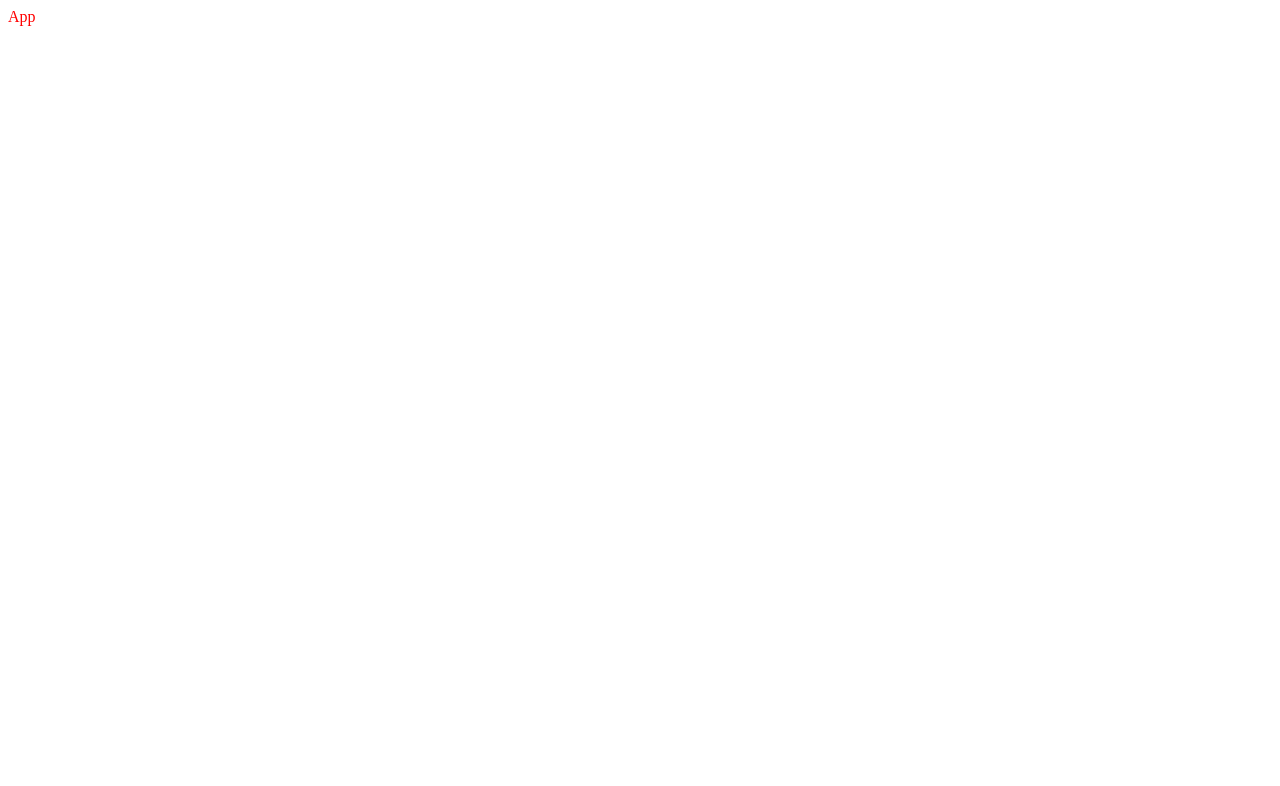
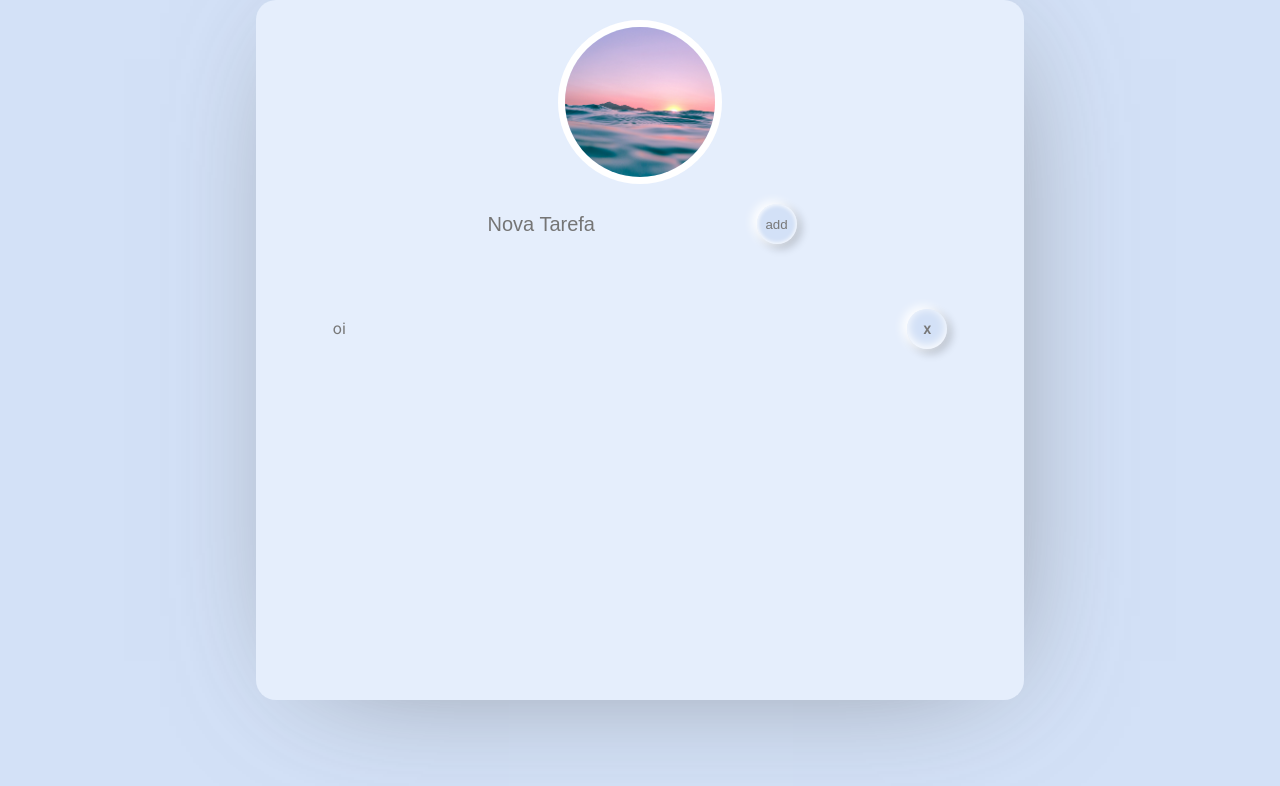
Before and after one commit to barrosraffa/estudos-React, a React app in the folder to-do-list-react/: page / in a window 1280 px wide. Built offline with nearby package versions, Linux system fonts and the light colour scheme.

Commit message:
css finalizado, lógica iniciada

```diff
--- a/to-do-list-react/public/index.html
+++ b/to-do-list-react/public/index.html
@@ -4,40 +4,18 @@
     <meta charset="utf-8" />
     <link rel="icon" href="%PUBLIC_URL%/favicon.ico" />
     <meta name="viewport" content="width=device-width, initial-scale=1" />
+    <link href="https://fonts.googleapis.com/css2?family=Roboto:wght@100;300;400;500&display=swap" rel="stylesheet">
     <meta name="theme-color" content="#000000" />
     <meta
       name="description"
       content="Web site created using create-react-app"
     />
     <link rel="apple-touch-icon" href="%PUBLIC_URL%/logo192.png" />
-    <!--
-      manifest.json provides metadata used when your web app is installed on a
-      user's mobile device or desktop. See https://developers.google.com/web/fundamentals/web-app-manifest/
-    -->
     <link rel="manifest" href="%PUBLIC_URL%/manifest.json" />
-    <!--
-      Notice the use of %PUBLIC_URL% in the tags above.
-      It will be replaced with the URL of the `public` folder during the build.
-      Only files inside the `public` folder can be referenced from the HTML.
-
-      Unlike "/favicon.ico" or "favicon.ico", "%PUBLIC_URL%/favicon.ico" will
-      work correctly both with client-side routing and a non-root public URL.
-      Learn how to configure a non-root public URL by running `npm run build`.
-    -->
-    <title>React App</title>
+    <title>To do List</title>
   </head>
   <body>
     <noscript>You need to enable JavaScript to run this app.</noscript>
     <div id="root"></div>
-    <!--
-      This HTML file is a template.
-      If you open it directly in the browser, you will see an empty page.
-
-      You can add webfonts, meta tags, or analytics to this file.
-      The build step will place the bundled scripts into the <body> tag.
-
-      To begin the development, run `npm start` or `yarn start`.
-      To create a production bundle, use `npm run build` or `yarn build`.
-    -->
   </body>
 </html>
--- a/to-do-list-react/src/components/App/App.js
+++ b/to-do-list-react/src/components/App/App.js
@@ -1,8 +1,47 @@
 import React from 'react';
-import './App.scss'
+import './App.scss';
+import city from '../../assets/mar.jpg';
+
+
+//limpando o input de tarefas
+// deletando uma tarefa
+// concluindo uma tarefa
+// concluindo todas as tarefas
+// desmarcando todas as tarefas
+// removendo todas as tarefas
+// Adiciona o atributo que permite a movimentação
+//elemento pode ser arrastado (guarda a classe numa variável)
+
+
 
 let App = () => {
-    return <div>App</div>;
+    function handleClick(e) {
+        e.preventDefault();
+        console.log('O link foi clicado.');
+
+        //adicionando tarefas
+    }
+
+   return(
+      <section className="container">
+        <div className="todo-list">
+            <div className="img-header">
+                <img src={city} id="imagem"></img>
+            </div>
+            <div className="header">
+                <input placeholder="Nova Tarefa" className="task-title" type="title"></input>
+                <button onClick={handleClick}>add</button>
+                </div>
+            <div>
+                <ul>
+                    <li className="li-not-selected">oi<span>x</span></li>
+
+                </ul>
+
+            </div>
+        </div>
+      </section>
+   )
 };
 
 export default App
--- a/to-do-list-react/src/components/App/App.scss
+++ b/to-do-list-react/src/components/App/App.scss
@@ -1,3 +1,150 @@
-div {
-    color: red;
+body {
+    padding: 0;
+    margin: 0;
+    background-color: #d3e1f7;
+    // color: #7ea2ff;
+    font-family: 'Roboto', sans-serif;
 }
+
+.todo-list {
+    background-color: #e5eefc;
+    width: 60%;
+    height: 700px;
+    margin: 0 auto;
+    border-radius: 20px;
+    box-shadow: 10px 10px 128px -49px rgba(91, 91, 91, 0.75);
+}
+
+img {
+    width: 150px;
+    height: 150px;
+    border-radius: 50%;
+    border: 7px solid #fff;
+    margin: 20px 0;
+    // box-shadow: 10px 10px 128px -49px rgba(91, 91, 91, 1.75);
+}
+
+.img-header {
+    margin: 0 auto;
+    align-items: center;
+    display: flex;
+    justify-content: center;
+    flex-direction: column;
+}
+
+.header {
+    align-items: center;
+    display: flex;
+    justify-content: center;
+    margin: 0 auto;
+    margin-bottom: 50px;
+}
+
+button {
+    width: 40px;
+    height: 40px;
+    border-radius: 50%;
+    background-color: #d3e1f7;
+    color: #787878;
+    border: none;
+    box-shadow: inset 0px 0px 4px 1px rgba(255, 255, 255, 0.947), -4px -2px 10px 1px rgba(255, 255, 255, 0.947), 4px 4px 8px 1px rgba(0, 0, 0, 0.18);
+    font-weight: 500;
+    cursor: pointer;
+
+    &:hover {
+        background-color: #7ea2ff;
+        color: #efefef;
+        cursor: pointer;
+    }
+}
+
+.task-title {
+    background-color: transparent;
+    border-color: transparent;
+    cursor: pointer;
+    font-size: 20px;
+    font-weight: 400;
+    line-height: 20px;
+    // position: relative;
+    // text-align: center;
+    white-space: nowrap;
+    // margin-top: 3px;
+}
+
+ul {
+    padding: 0;
+}
+
+.li-not-selected{
+    list-style: none;
+    line-height: 3;
+    display: flex;
+    justify-content: space-between;
+    align-items: center;
+    // border-bottom: 1px solid #efefef;
+    width: 80%;
+    height: 70px;
+    // background-color: #ced9ed;
+    padding: 0;
+    margin: 0 auto;
+    border-radius: 10px;
+    color: #787878;
+    // box-shadow: inset 4px 4px 8px 1px #d3e1f7, inset 0px -2px 10px 1px rgba(255, 255, 255, 0.947);
+    display: flex;
+    justify-content: space-between;
+    padding: 0 15px;
+    cursor: pointer;
+}
+
+.li-select {
+    list-style: none;
+    line-height: 3;
+    display: flex;
+    justify-content: space-between;
+    align-items: center;
+    // border-bottom: 1px solid #efefef;
+    width: 80%;
+    height: 70px;
+    // background-color: #ced9ed;
+    padding: 0;
+    margin: 0 auto;
+    border-radius: 10px;
+    color: #787878;
+    box-shadow: inset 4px 4px 8px 1px #d3e1f7, inset 0px -2px 10px 1px rgba(255, 255, 255, 0.947);
+    display: flex;
+    justify-content: space-between;
+    padding: 0 15px;
+    cursor: pointer;
+}
+
+span {
+    width: 40px;
+    height: 40px;
+    border-radius: 50%;
+    background-color: #d3e1f7;
+    color: #787878;
+    border: none;
+    box-shadow: inset 0px -2px 10px 1px rgba(255, 255, 255, 0.947) , -4px -2px 10px 1px rgba(255, 255, 255, 0.947), 4px 4px 8px 1px rgba(0, 0, 0, 0.18);
+    font-weight: 500;
+    display: flex;
+    justify-content: center;
+    flex-direction: column;
+    text-align: center;
+    cursor: pointer;
+
+        &:hover {
+        width: 40px;
+        height: 40px;
+        border-radius: 50%;
+        background-color: #7ea2ff;
+        color: #efefef;
+        border: none;
+        box-shadow: inset 0px 0px 4px 1px rgba(255, 255, 255, 0.947), -4px -2px 10px 1px rgba(255, 255, 255, 0.947), 4px 4px 8px 1px rgba(0, 0, 0, 0.18);
+        font-weight: 500;
+        display: flex;
+        justify-content: center;
+        flex-direction: column;
+        text-align: center;
+        cursor: pointer;
+        }
+}
--- /dev/null
+++ b/to-do-list-react/src/components/mixin.scss
@@ -0,0 +1,4 @@
+//colors
+
+$orange:      #f9d8b4;
+$background:  #fdf1e3;
--- a/to-do-list-react/src/index.js
+++ b/to-do-list-react/src/index.js
@@ -2,4 +2,5 @@ import React from 'react'
 import ReactDOM from 'react-dom'
 import App from './components/App/App.js'
 
+
 ReactDOM.render(<App />, document.getElementById("root"));
```
Also changed, not shown: to-do-list-react/src/assets/capa.jpg (added), to-do-list-react/src/assets/mar.jpg (added), 1 other file.
